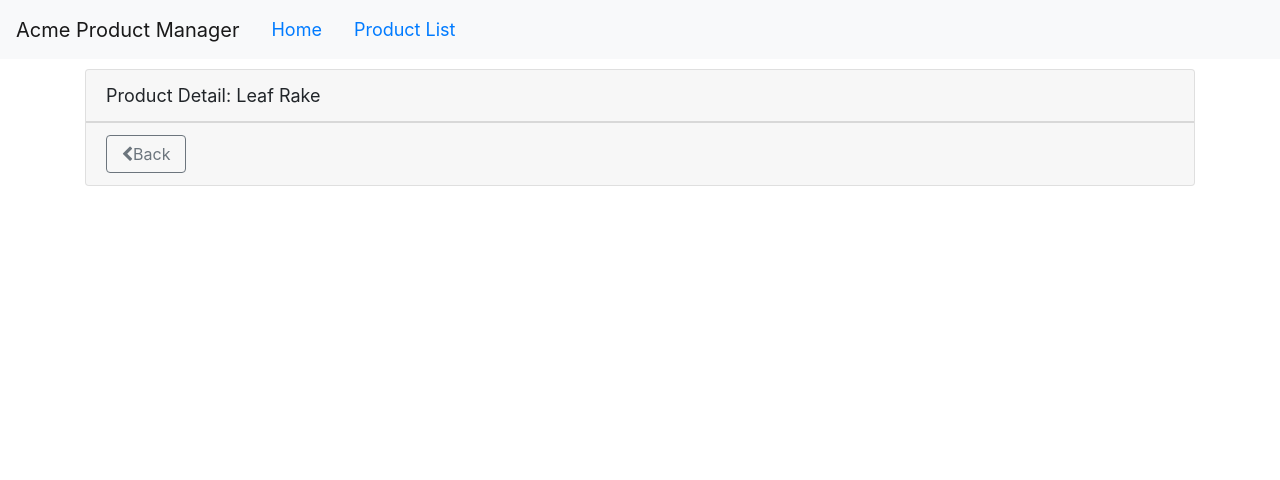
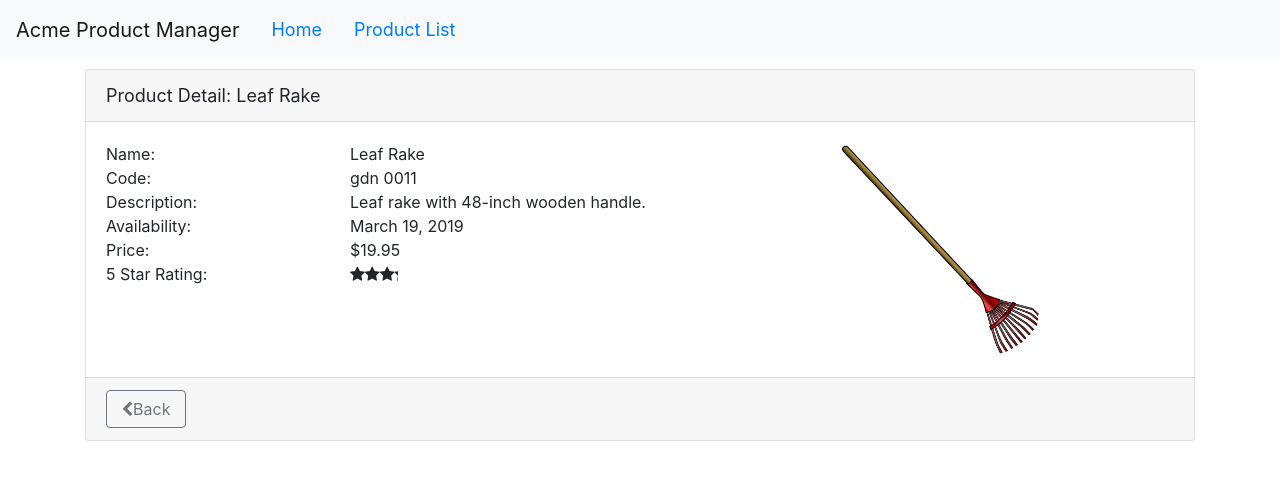
Before and after one commit to tauriqhendricks/apm, an Angular app: page /products/1 in a window 1280 px wide. Shown: the top 480 px of the page. Built offline with nearby package versions, Linux system fonts and the light colour scheme.

Commit message:
Product detail view, displays product

```diff
--- a/src/app/app.module.ts
+++ b/src/app/app.module.ts
@@ -2,7 +2,7 @@ import { BrowserModule } from '@angular/platform-browser';
 import { NgModule } from '@angular/core';
 import { FormsModule } from '@angular/forms';
 import { HttpClientModule } from '@angular/common/http';
-import { RouterModule } from "@angular/router";
+import { RouterModule } from '@angular/router';
 
 import { AppComponent } from './app.component';
 import { ProductListComponent } from './product/product-list/product-list.component';
--- a/src/app/product/product-detail/product-detail.component.html
+++ b/src/app/product/product-detail/product-detail.component.html
@@ -2,6 +2,58 @@
   <div class="card-header">
     {{pageTitle + ":  " + product.productName}}
   </div>
+
+  <div class="card-body">
+    <div class="row">
+      <div class="col-md-8">
+        <div class="row">
+          <div class="col-md-4">Name:</div>
+          <div class="col-md-8">
+            {{product.productName}}
+          </div>
+        </div>
+        <div class="row">
+          <div class="col-md-4">Code:</div>
+          <div class="col-md-8">
+            {{product.productCode | lowercase | convertToSpaces: '-'}}
+          </div>
+        </div>
+        <div class="row">
+          <div class="col-md-4">Description:</div>
+          <div class="col-md-8">
+            {{product.description}}
+          </div>
+        </div>
+        <div class="row">
+          <div class="col-md-4">Availability:</div>
+          <div class="col-md-8">
+            {{product.releaseDate}}
+          </div>
+        </div>
+        <div class="row">
+          <div class="col-md-4">Price:</div>
+          <div class="col-md-8">
+            {{product.price | currency}}
+          </div>
+        </div>
+        <div class="row">
+          <div class="col-md-4">5 Star Rating:</div>
+          <div class="col-md-8">
+            <pm-star [rating]='product.starRating'></pm-star>
+          </div>
+        </div>
+      </div>
+
+      <div class='col-md-4'>
+        <img class='center-block img-responsive'
+             [style.width.px]='200'
+             [style.margin.px]='2'
+             [src]='product.imageUrl'
+             [title]='product.productName'>
+      </div>
+    </div>
+  </div>
+
   <div class="card-footer">
     <button class="btn btn-outline-secondary"
         (click)='onBack()'
--- a/src/app/product/product-detail/product-detail.component.ts
+++ b/src/app/product/product-detail/product-detail.component.ts
@@ -13,7 +13,7 @@ export class ProductDetailComponent implements OnInit {
 
   pageTitle: string = 'Product Detail';
   product: IProduct;
-  products: IProduct[];
+  errorMessage: string;
 
   constructor(private route: ActivatedRoute, private router: Router, private productService: ProductService) {
   }
@@ -21,14 +21,21 @@ export class ProductDetailComponent implements OnInit {
   ngOnInit(): void {
     // the + turn the string in to a number
     // 'id' is the parameter name specified in the route name
-    const id: number = +this.route.snapshot.paramMap.get('id');
-    this.productService.getProducts().subscribe({
-      next: products => {
-        this.products = products.filter((value => value.productId === id));
-        this.product = this.products[0];
-      }
+    const param: number = +this.route.snapshot.paramMap.get('id');
+
+    if (param) {
+      const id = +param;
+      this.getProduct(id);
+    }
+  }
+
+  getProduct(id: number): void {
+    this.productService.getProduct(id).subscribe({
+      next: product => this.product = product,
+      error: err => this.errorMessage = err
     });
   }
+
 
   onBack(): void {
     this.router.navigate(['/products']);
--- a/src/app/product/product-list/product-list.component.html
+++ b/src/app/product/product-list/product-list.component.html
@@ -32,12 +32,12 @@
         </thead>
         <tbody>
           <tr *ngFor="let product of filteredProducts">
-            <th>
+            <td>
               <img *ngIf="showImage" [src]='product.imageUrl'
                 [title]='product.productName | uppercase'
                 [style.width.px]='imageWidth'
                 [style.margin.px]='imageMargin'>
-            </th>
+            </td>
             <td><a [routerLink]="['/products', product.productId]">{{product.productName}}</a></td>
             <td>{{product.productCode | convertToSpaces:'-'}}</td>
             <td>{{product.releaseDate}}</td>
--- a/src/app/product/product.service.ts
+++ b/src/app/product/product.service.ts
@@ -1,7 +1,7 @@
 import { Injectable } from '@angular/core';
 import { HttpClient, HttpErrorResponse } from '@angular/common/http';
 import { Observable, throwError } from 'rxjs';
-import { tap, catchError } from 'rxjs/operators';
+import { tap, catchError, map } from 'rxjs/operators';
 
 import { IProduct } from './product';
 
@@ -17,7 +17,6 @@ export class ProductService {
   }
 
   getProducts(): Observable<IProduct[]> {
-
     return this.http.get<IProduct[]>(this.baseUrl).pipe(
       // taps into the observable
       // displays all the data in the console
@@ -28,14 +27,11 @@ export class ProductService {
 
   }
 
-  getProduct(id: number): IProduct {
-    let product;
-    this.getProducts().subscribe({
-      next: products => {
-        product = products.filter((value => value.productId === id));
-      }
-    });
-    return product;
+  getProduct(id: number): Observable<IProduct | undefined> {
+    return this.getProducts()
+      .pipe(
+        map((products: IProduct[]) => products.find(p => p.productId === id))
+      );
   }
 
   private handleError(err: HttpErrorResponse) {
```
